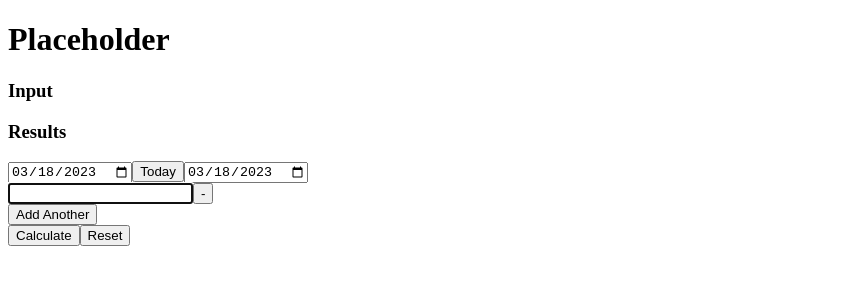
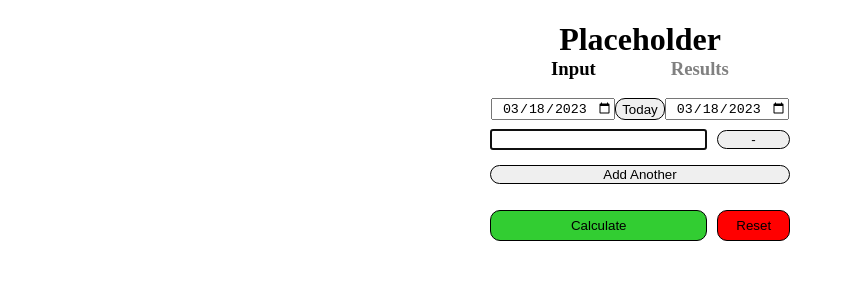
Before and after one commit to OrdinarilySam/deadline-divider-js, a React (Vite) app: page / in a window 1280 px wide. Shown: the top 300 px of the page, without its empty margins (0-845 px from the left). Built offline with nearby package versions, Linux system fonts and the light colour scheme.

Commit message:
basic layout and styling

```diff
--- a/src/App.css
+++ b/src/App.css
@@ -0,0 +1,125 @@
+
+/* TOP LEVEL ELEMENTS */
+*{
+  box-sizing: border-box;
+  text-align: center;
+}
+html {
+  height: 100%;
+}
+
+body {
+  margin: auto;
+  max-width: 600px;
+}
+
+button {
+  border-radius: 10px;
+  border: 1px solid black;
+  cursor: pointer;
+}
+
+h1{
+  margin-bottom: 0;
+}
+
+form{
+  width: 50%;
+  padding: 0.1em 0;
+  margin: auto;
+  display: flex;
+  justify-content: center;
+  gap: 10px;
+}
+
+/* DIVS */
+.div-nav-header {
+  display: flex;
+  justify-content: center;
+}
+
+.div-fixed-container {
+  display: flex;
+  justify-content: center;
+  gap: 4em;
+}
+
+.div-result-field {
+  display: flex;
+  justify-content: center;
+  gap: 4em;
+}
+
+.div-container-datefield{
+  margin: 0.25em auto;
+  display: flex;
+  justify-content: center;
+}
+
+.div-option-buttons-container{
+  margin: 1em auto;
+  justify-content: center;
+  display: flex;
+  gap: 10px;
+  width: 50%;
+}
+
+/* HEADER 3S */
+.h3-nav {
+  margin: 0 2em 0.75em 2em;
+  color: grey;
+}
+
+.h3-nav-selected {
+  color: black;
+}
+
+.h3-nav:hover{
+  cursor: pointer;
+}
+
+.h3-nav-selected:hover{
+  cursor: default;
+}
+
+
+/* INPUTS */
+.p-input-label, .input-input-field{
+  display: inline-block;
+  text-align: right;
+  width: 75%;
+  margin: 0.25em 0;
+}
+
+.p-input-label{
+  cursor: pointer;
+}
+
+
+/* BUTTONS */
+.button-add {
+  width: 50%;
+  margin: 10px;
+  padding: 0.1em 0;
+
+}
+
+.button-remove{
+  width: 25%;
+  height: 75%;
+  margin: auto;
+}
+
+.button-submit, .button-reset{
+  padding: 0.5em 0;
+}
+
+.button-submit{
+  width: 75%;
+  background-color: limegreen;
+}
+
+.button-reset{
+  width: 25%;
+  background-color: red;
+}
```
